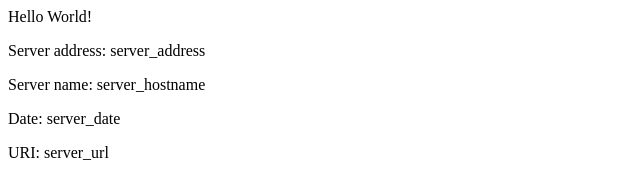
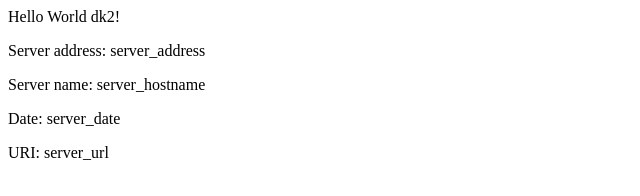
Before and after one commit to dk1844/eks-example, a plain HTML site: page src/index.html in a window 1280 px wide. Shown: the full height of the page, 0-640 px from the left. Drawn offline with Linux system fonts and the light colour scheme.

Commit message:
updated index

```diff
--- a/src/index.html
+++ b/src/index.html
@@ -2,7 +2,7 @@
 <title>Hello World</title>
 </head>
 <div class="info">
-<h>Hello World!</h>
+<h>Hello World dk2!</h>
 <p><span>Server&nbsp;address:</span> <span>server_address</span></p>
 <p><span>Server&nbsp;name:</span> <span>server_hostname</span></p>
 <p class="smaller"><span>Date:</span> <span>server_date</span></p>
```
